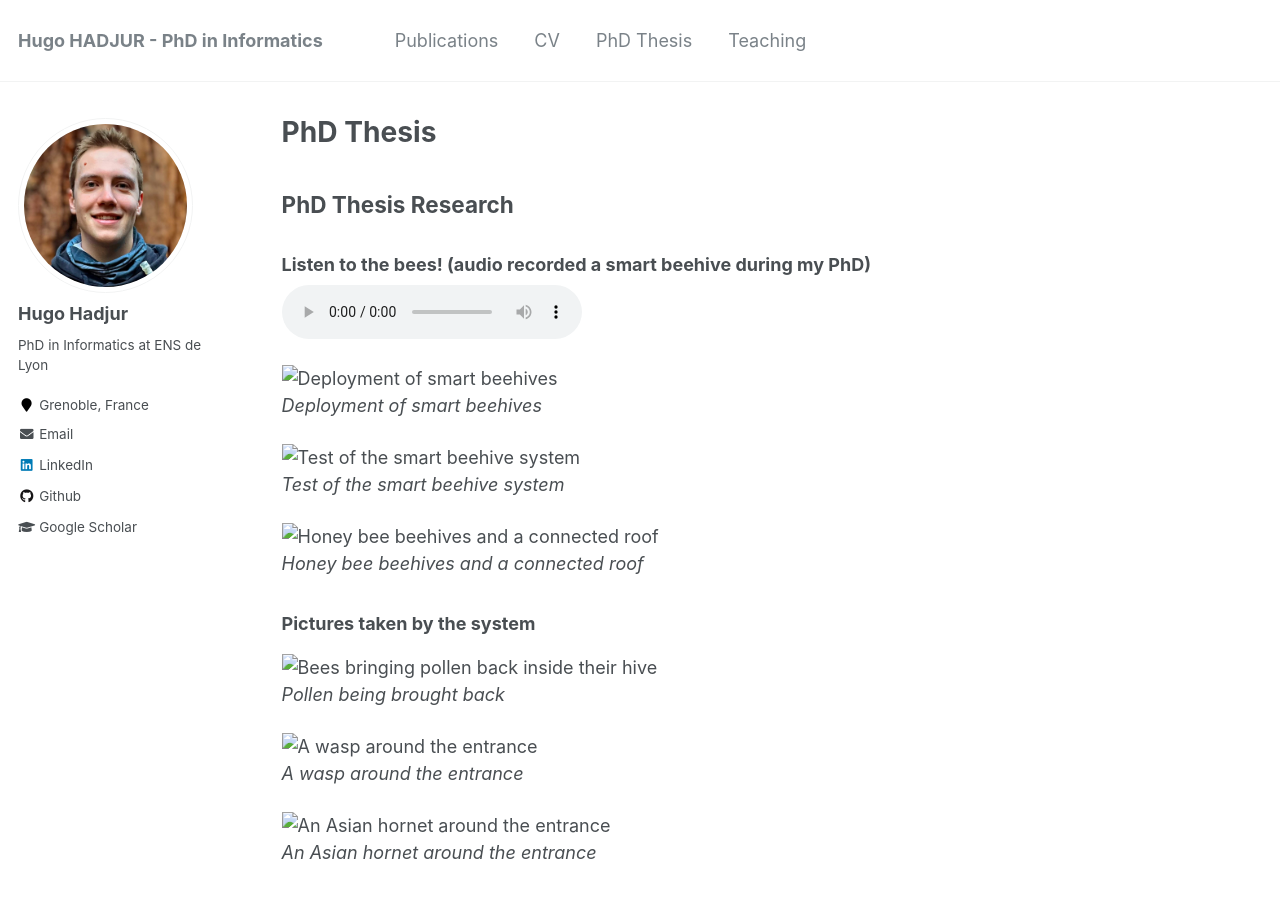
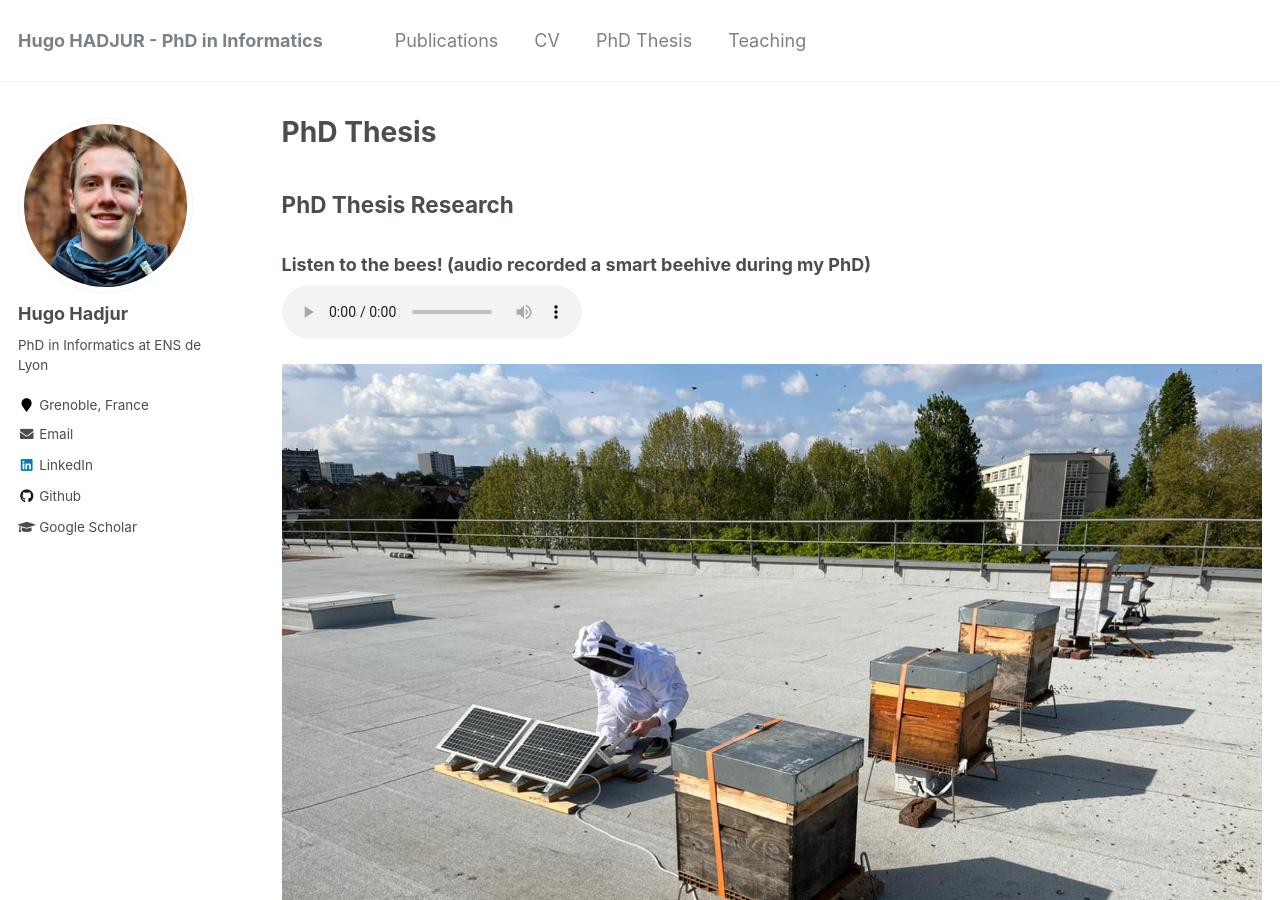
Before and after one commit to hadjurh/hadjurh.github.io, a Jekyll site: the page built from _pages/phd.md, in a window 1280 px wide and 900 px high. Built offline with Jekyll 4.4.1, drawn with Linux system fonts in a browser that asks for light colours.

Commit message:
image paths

```diff
--- a/_pages/phd.md
+++ b/_pages/phd.md
@@ -14,21 +14,21 @@ redirect_from:
 
 <audio controls src="files/bees.mp3"></audio>
 
-![Deployment of smart beehives](images/deployment_cachan.jpg){:class="img-responsive"}\
+![Deployment of smart beehives](/images/deployment_cachan.jpg){:class="img-responsive"}\
 *Deployment of smart beehives*
 
-![Test of the smart beehive system](images/test_cachan.jpeg){:class="img-responsive"}\
+![Test of the smart beehive system](/images/test_cachan.jpeg){:class="img-responsive"}\
 *Test of the smart beehive system*
 
-![Honey bee beehives and a connected roof](images/pb_audio.jpg){:class="img-responsive"}\
+![Honey bee beehives and a connected roof](/images/pb_audio.jpg){:class="img-responsive"}\
 *Honey bee beehives and a connected roof*
 
 ### Pictures taken by the system
-![Bees bringing pollen back inside their hive](images/bee_pollen.png){:class="img-responsive"}\
+![Bees bringing pollen back inside their hive](/images/bee_pollen.png){:class="img-responsive"}\
 *Pollen being brought back*
 
-![A wasp around the entrance](images/wasp.jpg){:class="img-responsive"}\
+![A wasp around the entrance](/images/wasp.jpg){:class="img-responsive"}\
 *A wasp around the entrance*
 
-![An Asian hornet around the entrance](images/hornet.jpg){:class="img-responsive"}\
+![An Asian hornet around the entrance](/images/hornet.jpg){:class="img-responsive"}\
 *An Asian hornet around the entrance*
```
